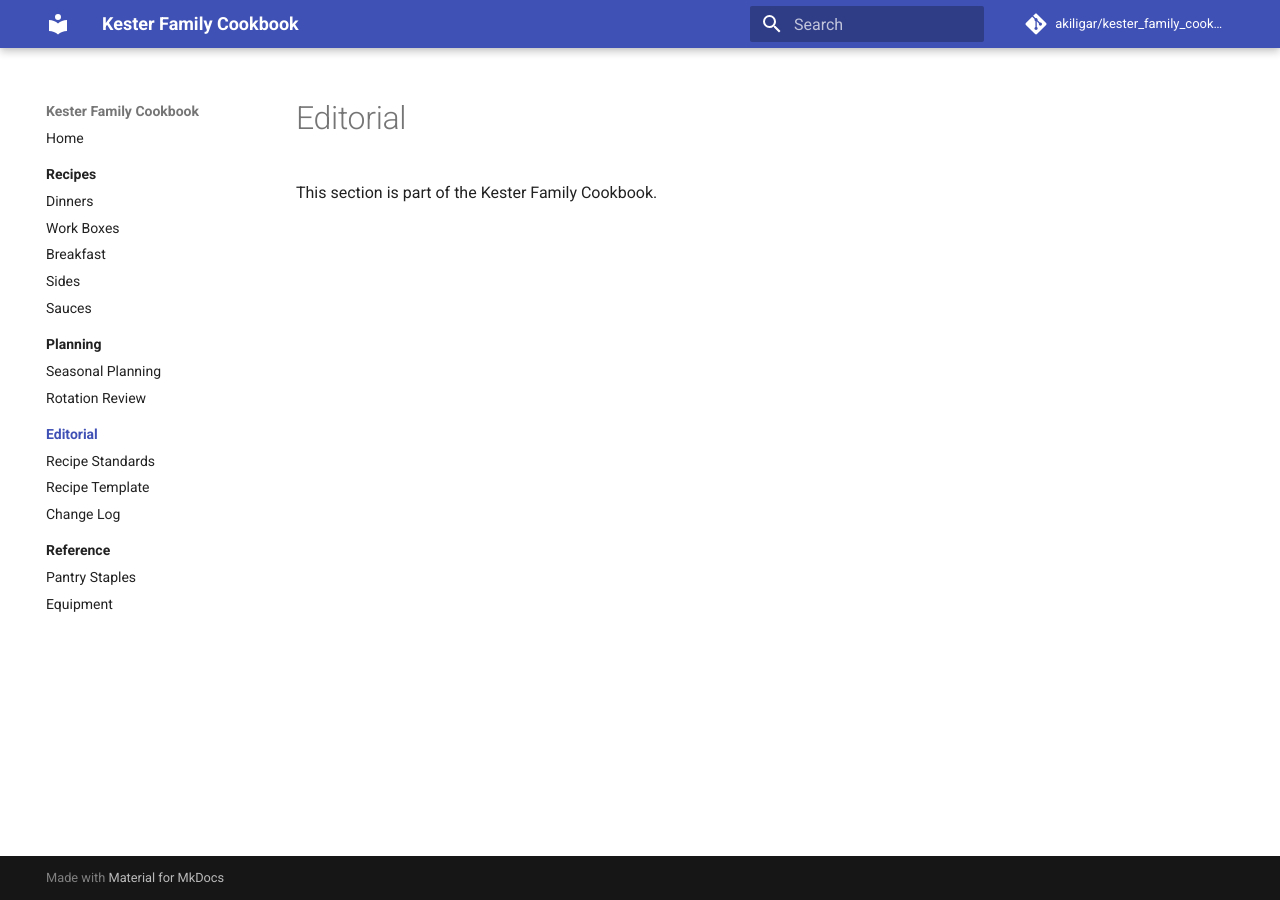
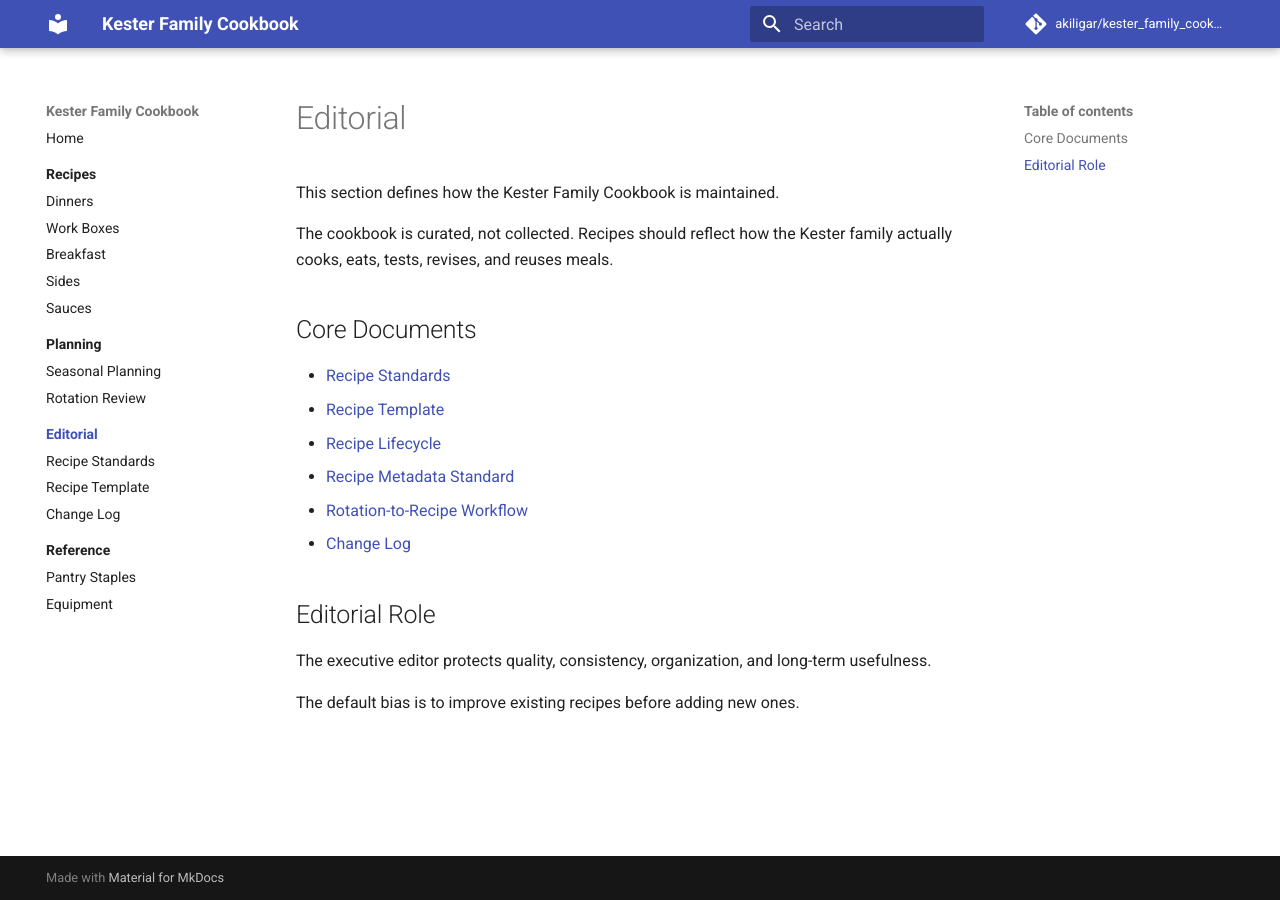
Before and after one commit to akiligar/kester_family_cookbook, an MkDocs documentation site: the page built from docs/editorial/index.md, in a window 1280 px wide. Built offline with MkDocs 1.6.1 and Material for MkDocs 9.7.7, drawn with Linux system fonts in a browser that asks for light colours; comment, search, counter and statistics services are not loaded.

Commit message:
Expand editorial index

```diff
--- a/docs/editorial/index.md
+++ b/docs/editorial/index.md
@@ -1,3 +1,20 @@
 # Editorial
 
-This section is part of the Kester Family Cookbook.
+This section defines how the Kester Family Cookbook is maintained.
+
+The cookbook is curated, not collected. Recipes should reflect how the Kester family actually cooks, eats, tests, revises, and reuses meals.
+
+## Core Documents
+
+- [Recipe Standards](recipe-standards.md)
+- [Recipe Template](recipe-template.md)
+- [Recipe Lifecycle](recipe-lifecycle.md)
+- [Recipe Metadata Standard](metadata-standard.md)
+- [Rotation-to-Recipe Workflow](rotation-to-recipe-workflow.md)
+- [Change Log](change-log.md)
+
+## Editorial Role
+
+The executive editor protects quality, consistency, organization, and long-term usefulness.
+
+The default bias is to improve existing recipes before adding new ones.
```
